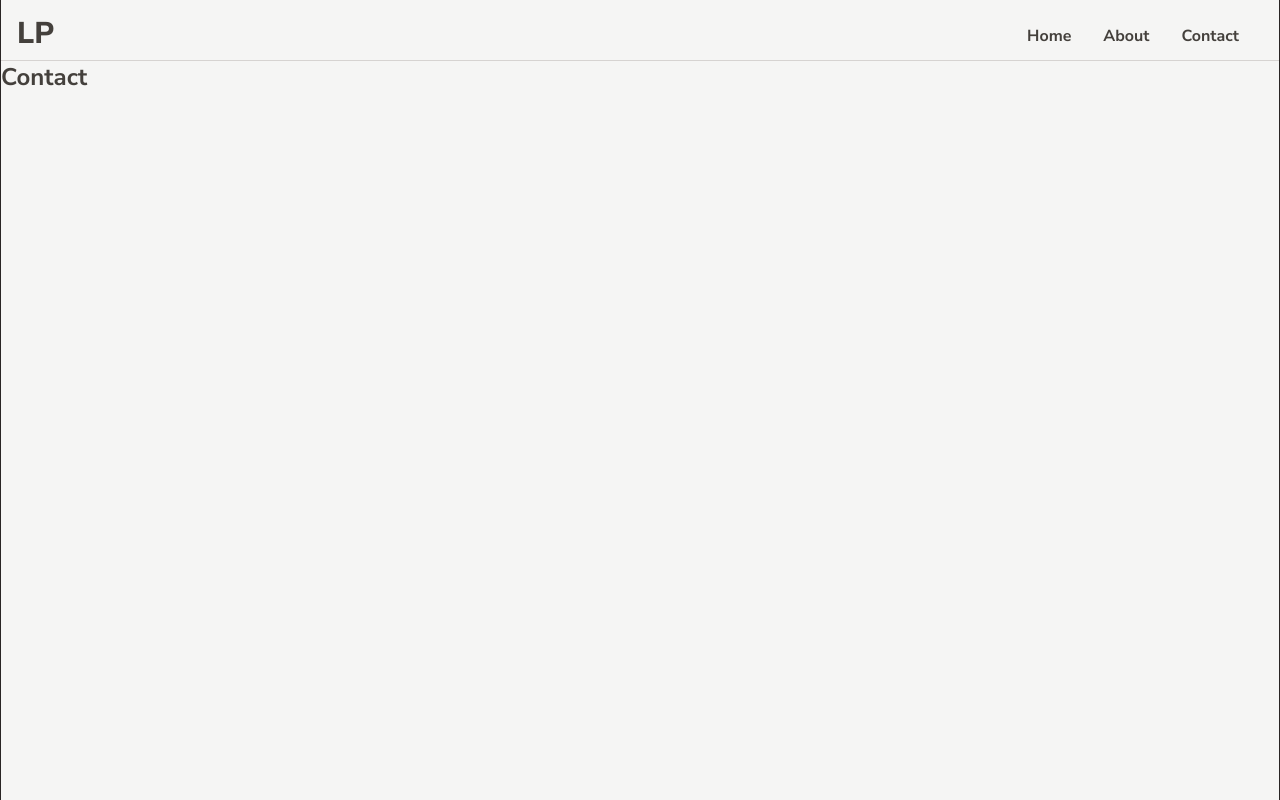
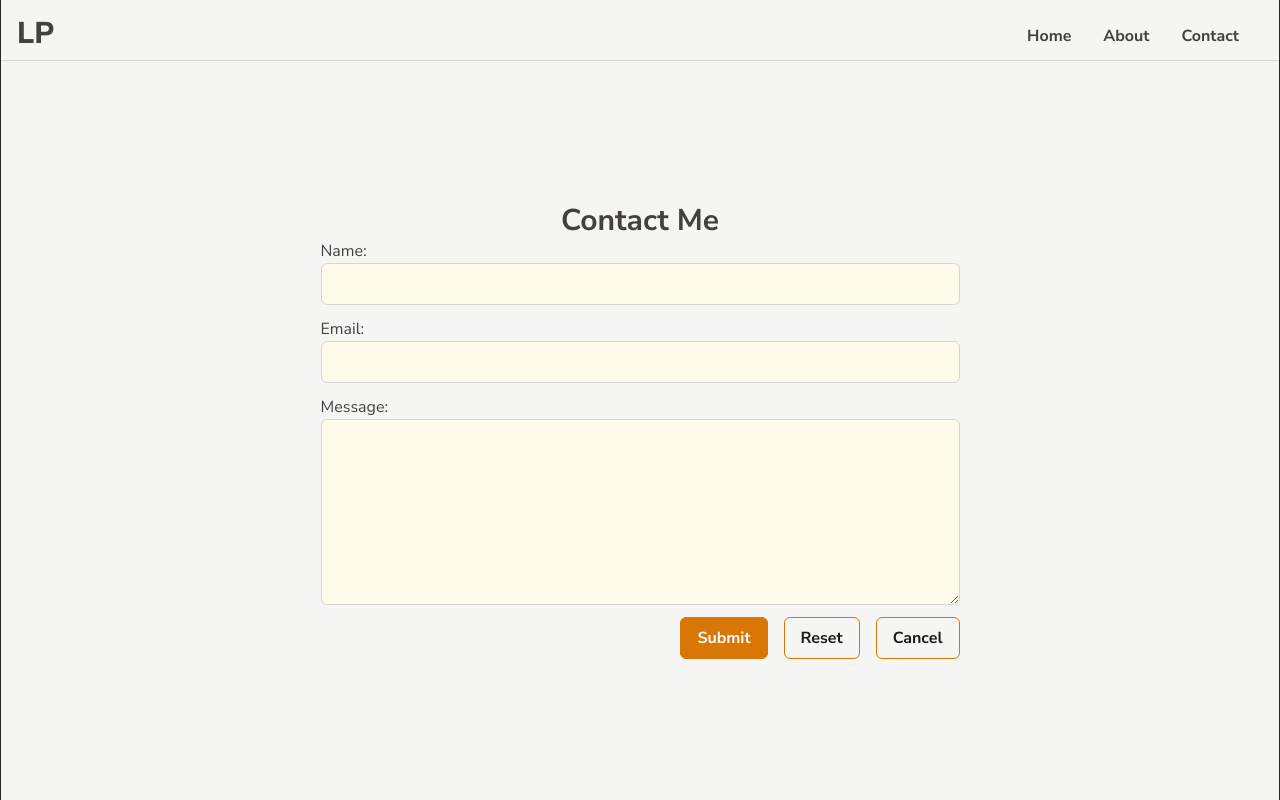
Before and after one commit to LeePaulison/portfolio, a React (Vite) app: page /contact in a window 1280 px wide. Built offline with nearby package versions, Linux system fonts and the light colour scheme.

Commit message:
Contact Me - needs validation

```diff
--- a/src/index.css
+++ b/src/index.css
@@ -98,6 +98,18 @@
     @apply border-e-stone-800;
   }
   .btn {
+    @apply bg-transparent;
+    @apply border-amber-600;
+    @apply border;
+    @apply border-solid;
+    @apply text-stone-900;
+    @apply hover:text-stone-50;
+    @apply transition-colors;
+    @apply duration-300;
+    @apply ease-in-out;
+  }
+
+  .btn-submit {
     @apply bg-amber-600;
     @apply text-stone-50;
     @apply font-bold;
@@ -110,18 +122,6 @@
     @apply duration-300;
     @apply ease-in-out;
     @apply hover:bg-amber-700;
-  }
-
-  .btn-submit {
-    @apply bg-transparent;
-    @apply border-amber-600;
-    @apply border;
-    @apply border-solid;
-    @apply text-stone-900;
-    @apply hover:text-stone-50;
-    @apply transition-colors;
-    @apply duration-300;
-    @apply ease-in-out;
   }
   .card {
     @apply flex;
--- a/src/pages/contact.jsx
+++ b/src/pages/contact.jsx
@@ -1,7 +1,72 @@
-export const Contact = () => {
+import { useState } from "react";
+import { useNavigate } from "react-router-dom";
+
+export function Contact() {
+  const [formData, setFormData] = useState({
+    name: "",
+    email: "",
+    message: "",
+  });
+
+  const navigate = useNavigate();
+
+  const handleChange = (e) => {
+    const { name, value } = e.target;
+    setFormData((prevState) => ({
+      ...prevState,
+      [name]: value,
+    }));
+  };
+
+  const handleSubmit = (e) => {
+    e.preventDefault();
+    // Here you would typically handle the form submission,
+    // for example, sending the data to an email or a server endpoint.
+    console.log(formData);
+    // Reset form fields
+    setFormData({ name: "", email: "", message: "" });
+  };
+
   return (
-    <div>
-      <h1>Contact</h1>
+    <div className='flex place-items-center w-full h-full'>
+      <div className='flex flex-col place-items-center w-full max-w-[50%] mx-auto'>
+        <h1 className='text-3xl font-bold text-center'>Contact Me</h1>
+        <form onSubmit={handleSubmit} className='w-full'>
+          <div className='flex flex-col'>
+            <label htmlFor='name'>Name:</label>
+            <input type='text' id='name' name='name' value={formData.name} onChange={handleChange} />
+          </div>
+          <div className='flex flex-col'>
+            <label htmlFor='email'>Email:</label>
+            <input type='email' id='email' name='email' value={formData.email} onChange={handleChange} />
+          </div>
+          <div className='flex flex-col'>
+            <label htmlFor='message'>Message:</label>
+            <textarea id='message' name='message' value={formData.message} onChange={handleChange} rows={7} />
+          </div>
+          <div className='flex flex-row gap-4 justify-end'>
+            <button type='submit' className='btn-submit'>
+              Submit
+            </button>
+            <button type='reset' className='btn' onClick={() => setFormData({ name: "", email: "", message: "" })}>
+              Reset
+            </button>
+            <button
+              type='button'
+              className='btn'
+              onClick={() => {
+                if (window.history?.length > 1) {
+                  navigate(-1);
+                } else {
+                  navigate("/home"); // Replace '/home' with your desired route
+                }
+              }}
+            >
+              Cancel
+            </button>
+          </div>
+        </form>
+      </div>
     </div>
   );
-};
+}
--- a/src/pages/welcome/components/hero.jsx
+++ b/src/pages/welcome/components/hero.jsx
@@ -1,11 +1,20 @@
+import { useNavigate } from "react-router-dom";
+
 import heroLogo from "../../../assets/media/Hero_Logo.webp";
 
 export function Hero() {
+  const navigate = useNavigate();
+
   return (
     <div className='flex flex-row justify-center items-center p-16 bg-stone-200'>
-      <div className='text-2xl max-w-[50%] me-8'>
-        I build pixel-perfect accessible engaging online experiences with a focus in 508a compliance. My name is{" "}
-        <span className='text-3xl font-bold'>Lee Paulison</span>, and I am a Junior Frontend Developer.
+      <div className='max-w-[50%] me-8'>
+        <div className='text-2xl'>
+          I build pixel-perfect accessible engaging online experiences with a focus in 508a compliance. My name is{" "}
+          <span className='text-3xl font-bold'>Lee Paulison</span>, and I am a Junior Frontend Developer.
+        </div>
+        <button className='btn-submit mt-3' onClick={() => navigate("/contact")}>
+          Contact Me
+        </button>
       </div>
       <img src={heroLogo} width={`250px`} />
     </div>
--- a/src/pages/welcome/components/who.jsx
+++ b/src/pages/welcome/components/who.jsx
@@ -1,6 +1,10 @@
+// images
+import whoAmI from "../../../assets/media/who_am_i.jpg";
+
 export function Who() {
   return (
-    <div className='flex flex-col place-items-center py-16'>
+    <div className='flex flex-row place-items-center p-16'>
+      <img src={whoAmI} alt='Who am I?' className='w-[45%] me-4 rounded-[6px] shadow-lg' />
       <div className='w-full md:w-[75%] p-4 text-slate-900 rounded-[6px] timeline'>
         <h2 className='text-amber-700 text-3xl font-bold text-center'>Who am I?</h2>
         <p>
```
Also changed, not shown: src/assets/media/who_am_i.jpg (added).
